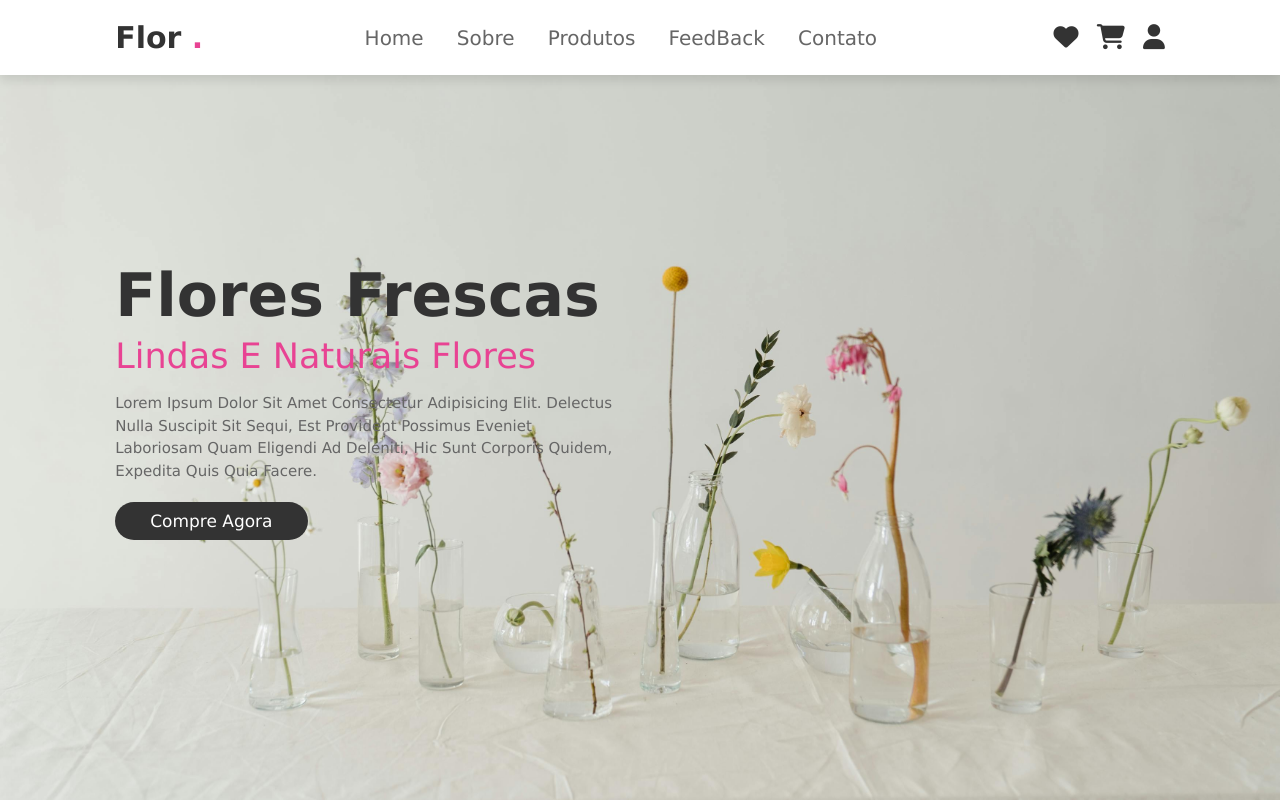
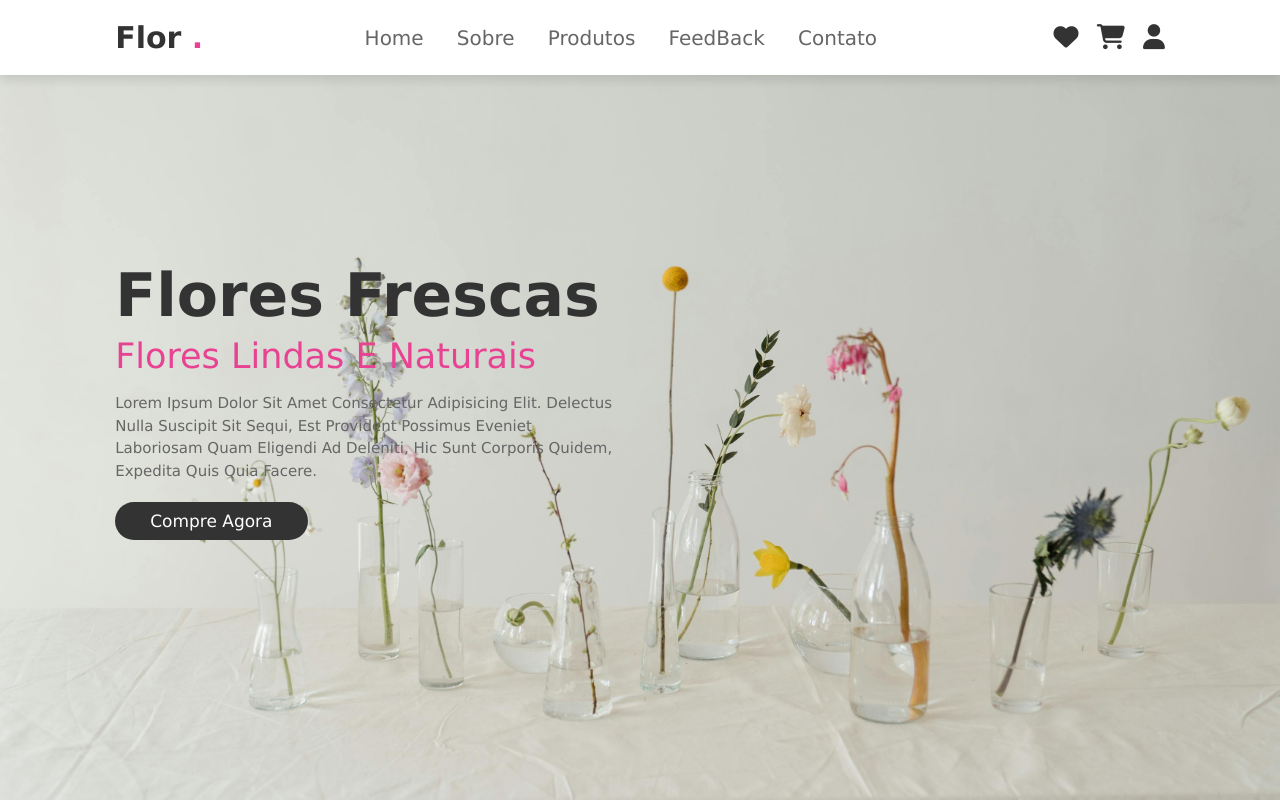
Before and after one commit to Mavi5002/ProjectFB, a plain HTML site: page index.html in a window 1280 px wide. Shown: the top 800 px of the page. Drawn offline with Linux system fonts and the light colour scheme.

Commit message:
Update index.html

```diff
--- a/index.html
+++ b/index.html
@@ -38,7 +38,7 @@
 <section class="home" id="inInicial">
     <div class="content">
         <h3>Flores Frescas</h3>
-        <span>Lindas e Naturais Flores</span>
+        <span>Flores Lindas e Naturais</span>
         <p>Lorem ipsum dolor sit amet consectetur adipisicing elit. Delectus nulla suscipit sit sequi, est provident possimus eveniet laboriosam quam eligendi ad deleniti, hic sunt corporis quidem, expedita quis quia facere.</p>
         <a href="#" class="bnt">Compre Agora</a>
     </div>
```
